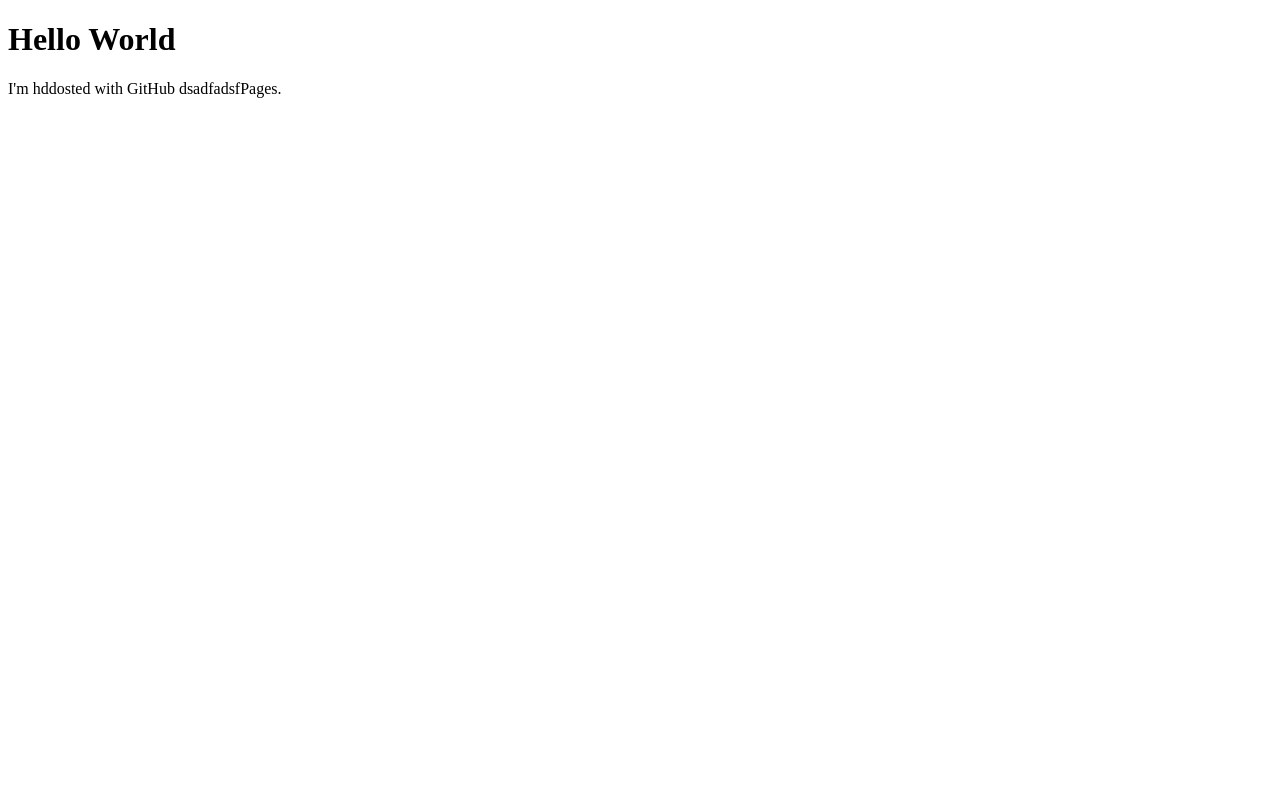
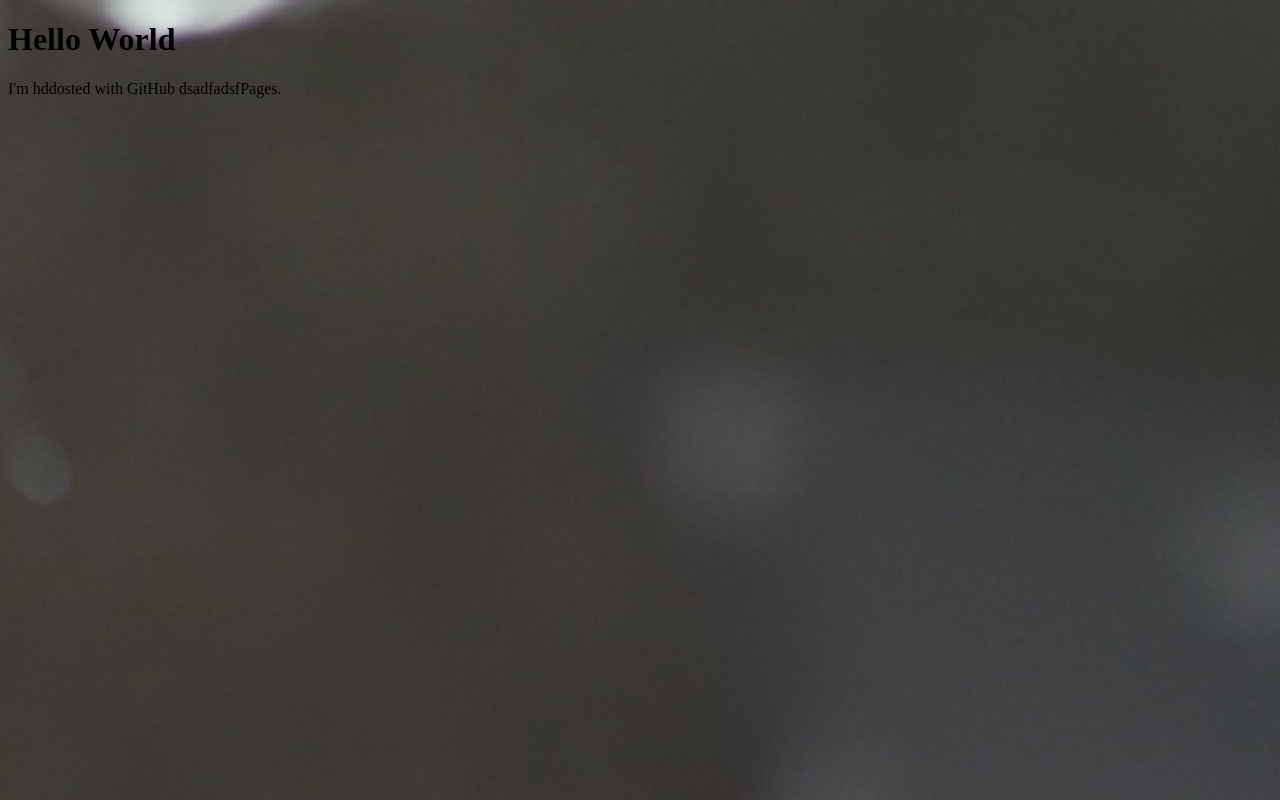
Before and after one commit to yorlenebolivar/yorlenebolivar.github.io, a plain HTML site: page index.html in a window 1280 px wide. Drawn offline with Linux system fonts and the light colour scheme.

Commit message:
Imagen fondo
Fondo agregado

```diff
--- a/index.html
+++ b/index.html
@@ -1,7 +1,11 @@
 <!DOCTYPE html>
 <html>
 <body>
+
+
 <h1>Hello World</h1>
 <p>I'm hddosted with GitHub dsadfadsfPages.</p>
+<body background="fondo.jpg">
+
 </body>
 </html>
```
Also changed, not shown: fondo.jpg (added).
